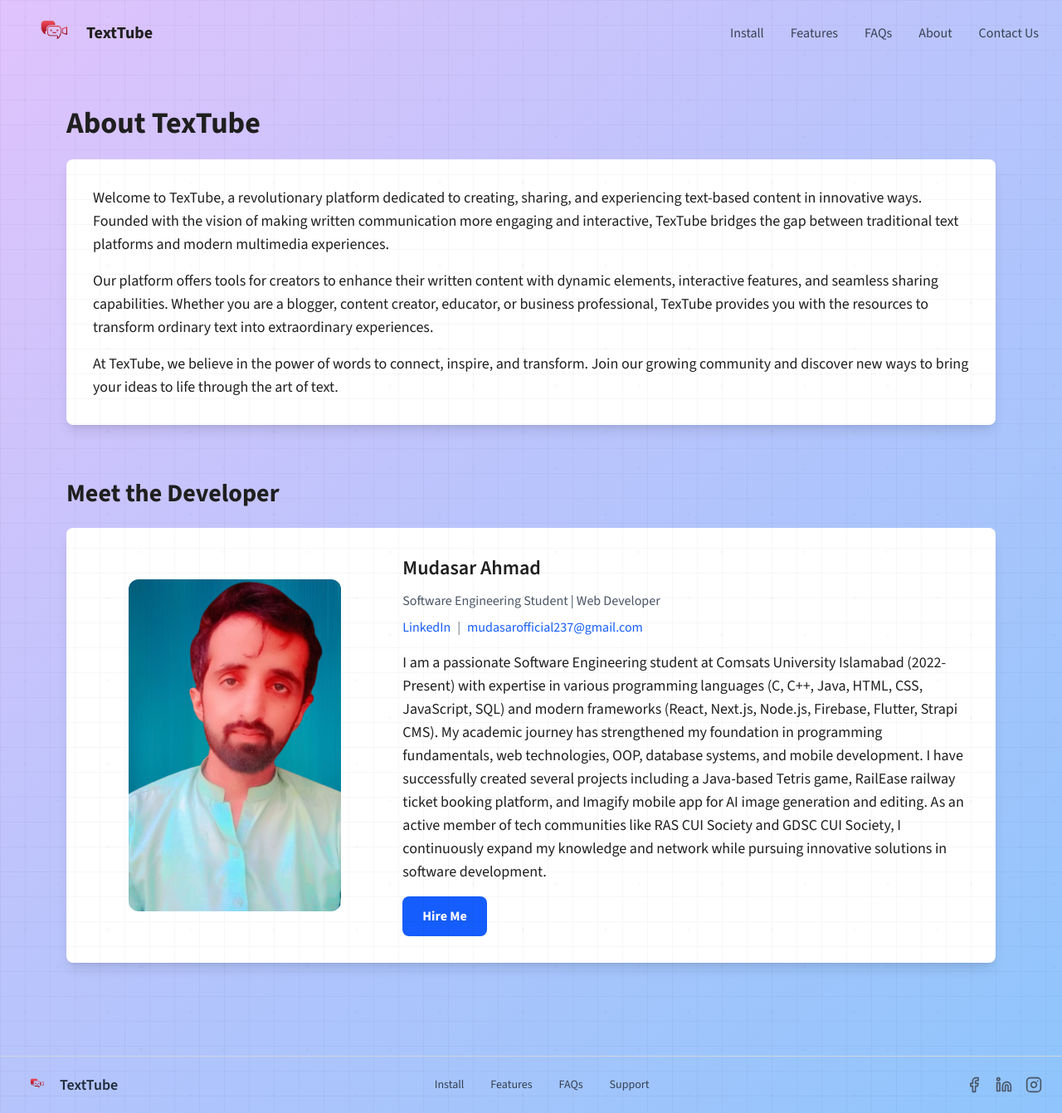
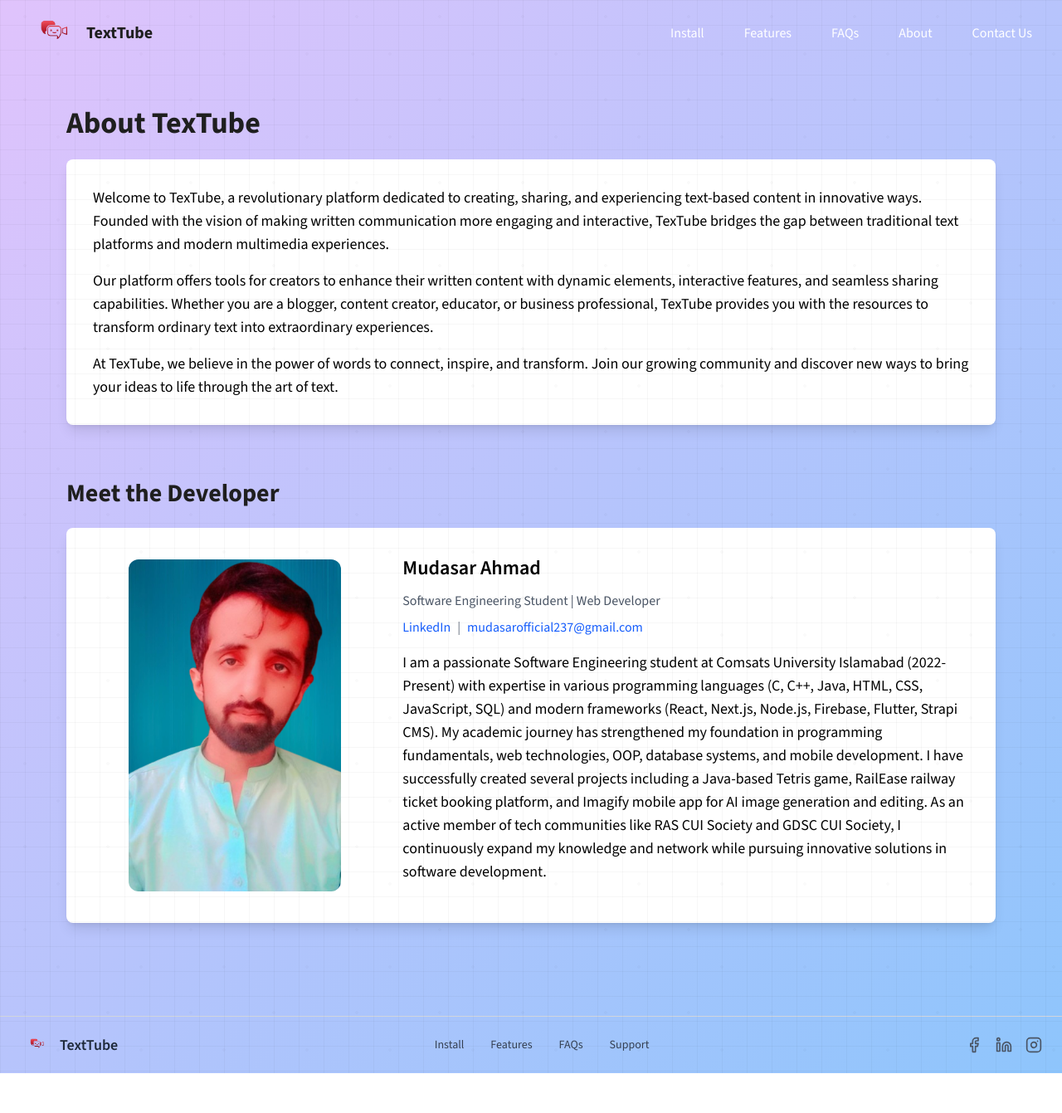
Before and after one commit to ahmii237/texttube, a Next.js app: page /about in a window 1280 px wide. Shown: the whole page at 83% size. After the commit the page ends 1293 px from the top, so only its background shows below. Built offline with nearby package versions, Linux system fonts and the light colour scheme.

Commit message:
made some changes in ui and added key words

```diff
--- a/src/app/about/page.tsx
+++ b/src/app/about/page.tsx
@@ -2,7 +2,6 @@
 
 import Image from "next/image";
 
-import Link from "next/link";
 export default function About() {
 
 
@@ -13,21 +12,21 @@ export default function About() {
       <section className="mb-16">
         <h1 className="text-4xl font-bold mb-6">About TexTube</h1>
         <div className="bg-white shadow-lg rounded-lg p-8">
-          <p className="text-lg mb-4">
+          <p className="text-lg  text-black mb-4">
             Welcome to TexTube, a revolutionary platform dedicated to creating,
             sharing, and experiencing text-based content in innovative ways.
             Founded with the vision of making written communication more
             engaging and interactive, TexTube bridges the gap between
             traditional text platforms and modern multimedia experiences.
           </p>
-          <p className="text-lg mb-4">
+          <p className="text-lg text-black mb-4">
             Our platform offers tools for creators to enhance their written
             content with dynamic elements, interactive features, and seamless
             sharing capabilities. Whether you are a blogger, content creator,
             educator, or business professional, TexTube provides you with the
             resources to transform ordinary text into extraordinary experiences.
           </p>
-          <p className="text-lg">
+          <p className="text-lg text-black">
             At TexTube, we believe in the power of words to connect, inspire,
             and transform. Join our growing community and discover new ways to
             bring your ideas to life through the art of text.
@@ -52,7 +51,7 @@ export default function About() {
             </div>
           </div>
           <div className="w-full md:w-2/3">
-            <h3 className="text-2xl font-semibold mb-3">Mudasar Ahmad</h3>
+            <h3 className="text-2xl font-semibold text-black mb-3">Mudasar Ahmad</h3>
             <p className="text-gray-600 mb-2">
               Software Engineering Student | Web Developer
             </p>
@@ -73,7 +72,7 @@ export default function About() {
                 mudasarofficial237@gmail.com
               </a>
             </div>
-            <p className="text-lg mb-4">
+            <p className="text-lg mb-4 text-black">
               I am a passionate Software Engineering student at Comsats
               University Islamabad (2022-Present) with expertise in various
               programming languages (C, C++, Java, HTML, CSS, JavaScript, SQL)
@@ -88,11 +87,7 @@ export default function About() {
               my knowledge and network while pursuing innovative solutions in
               software development.
             </p>
-            <Link href="/contactus">
-              <button className="bg-blue-600 hover:bg-blue-700 text-white font-bold py-3 px-6 rounded-lg transition-colors duration-300">
-                Hire Me
-              </button>
-            </Link>
+
           </div>
         </div>
       </section>
--- a/src/app/layout.tsx
+++ b/src/app/layout.tsx
@@ -12,7 +12,6 @@ const sourceSans = Source_Sans_3({
   weight: ["200", "300", "400", "500", "600", "700", "800", "900"],
 });
 
-
 export const metadata: Metadata = {
   title: "TextTube — Summarize & Converse with Any YouTube Video Using AI",
   description:
@@ -20,6 +19,17 @@ export const metadata: Metadata = {
   icons: {
     icon: "/favicon.png",
   },
+  keywords: [
+    "TextTube",
+    "YouTube",
+    "AI",
+    "summarization",
+    "conversational AI",
+    "video content",
+    "text-based content",
+    "Ai Summarizer",
+    "YouTube summarizer",
+  ],
 };
 
 export default function RootLayout({
@@ -30,7 +40,6 @@ export default function RootLayout({
   return (
     <html lang="en">
       <head>
-
         <Script
           src="https://www.googletagmanager.com/gtag/js?id=G-9GE1FVQ2SS"
           strategy="afterInteractive"
--- a/src/components/Navbar.tsx
+++ b/src/components/Navbar.tsx
@@ -1,19 +1,11 @@
 "use client";
-
 import Image from "next/image";
 import Link from "next/link";
-import React, { useState} from "react";
+import React, { useState } from "react";
 import { Menu, X } from "lucide-react";
-
-
 
 const Navbar: React.FC = () => {
   const [menuOpen, setMenuOpen] = useState(false);
-
-
-
-
-
 
   const scrollToSection = (id: string) => {
     const element = document.getElementById(id);
@@ -38,38 +30,43 @@ const Navbar: React.FC = () => {
       </div>
 
       {/* Desktop Menu */}
-      <ul className="hidden md:flex gap-6 font-medium text-gray-700">
-        <li className="px-1 py-2 rounded-xl hover:bg-gray-300 hover:cursor-pointer">
+      <ul className="hidden md:flex gap-6 font-medium text-white">
+        <li className="px-3 py-2 rounded-xl hover:bg-gray-300 hover:cursor-pointer transition-colors">
           <Link href="/install">Install</Link>
         </li>
 
-        <li className="px-1 py-2 rounded-xl hover:bg-gray-300 hover:cursor-pointer">
+        <li className="px-3 py-2 rounded-xl hover:bg-gray-300 hover:cursor-pointer transition-colors">
           <a onClick={() => scrollToSection("features")}>Features</a>
         </li>
-        <li className="px-1 py-2 rounded-xl hover:bg-gray-300 hover:cursor-pointer">
+        <li className="px-3 py-2 rounded-xl hover:bg-gray-300 hover:cursor-pointer transition-colors">
           <a onClick={() => scrollToSection("faqs")}>FAQs</a>
         </li>
-        <li className="px-1 py-2 rounded-xl hover:bg-gray-300 hover:cursor-pointer">
+        <li className="px-3 py-2 rounded-xl hover:bg-gray-300 hover:cursor-pointer transition-colors">
           <Link href="/about">About</Link>
         </li>
-        <li className="px-1 py-2 rounded-xl hover:bg-gray-300 hover:cursor-pointer">
+        <li className="px-3 py-2 rounded-xl hover:bg-gray-300 hover:cursor-pointer transition-colors">
           <Link href="/contactus">Contact Us</Link>
         </li>
       </ul>
 
-      {/* Language & Auth */}
-
       {/* Hamburger Button */}
       <div className="md:hidden flex items-center">
-        <button onClick={() => setMenuOpen(!menuOpen)}>
+        <button
+          onClick={() => setMenuOpen(!menuOpen)}
+          className="p-2 rounded-lg hover:bg-gray-100 transition-colors"
+        >
           {menuOpen ? <X size={28} /> : <Menu size={28} />}
         </button>
       </div>
 
       {/* Mobile Menu */}
       {menuOpen && (
-        <div className="absolute top-20 left-0 w-full bg-white border-t py-4 flex flex-col items-center gap-4 md:hidden z-50">
-          <Link href="/install" onClick={() => setMenuOpen(false)}>
+        <div className="absolute top-20 left-0 w-full bg-purple-600 border-t border-purple-700 shadow-lg py-6 flex flex-col items-center gap-6 md:hidden z-50">
+          <Link
+            href="/install"
+            onClick={() => setMenuOpen(false)}
+            className="text-lg font-medium text-white px-4 py-2 rounded-lg hover:bg-purple-700 transition-colors w-full text-center"
+          >
             Install
           </Link>
           <button
@@ -77,6 +74,7 @@ const Navbar: React.FC = () => {
               scrollToSection("features");
               setMenuOpen(false);
             }}
+            className="text-lg font-medium text-white px-4 py-2 rounded-lg hover:bg-purple-700 transition-colors w-full text-center"
           >
             Features
           </button>
@@ -85,13 +83,22 @@ const Navbar: React.FC = () => {
               scrollToSection("faqs");
               setMenuOpen(false);
             }}
+            className="text-lg font-medium text-white px-4 py-2 rounded-lg hover:bg-purple-700 transition-colors w-full text-center"
           >
             FAQs
           </button>
-          <Link href="/about" onClick={() => setMenuOpen(false)}>
+          <Link
+            href="/about"
+            onClick={() => setMenuOpen(false)}
+            className="text-lg font-medium text-white px-4 py-2 rounded-lg hover:bg-purple-700 transition-colors w-full text-center"
+          >
             About
           </Link>
-          <Link href="/contactus" onClick={() => setMenuOpen(false)}>
+          <Link
+            href="/contactus"
+            onClick={() => setMenuOpen(false)}
+            className="text-lg font-medium text-gray-700 px-4 py-2 rounded-lg hover:bg-gray-100 transition-colors w-full text-center"
+          >
             Contact Us
           </Link>
         </div>
```
Lines whose indentation alone changed are shown as unchanged.
